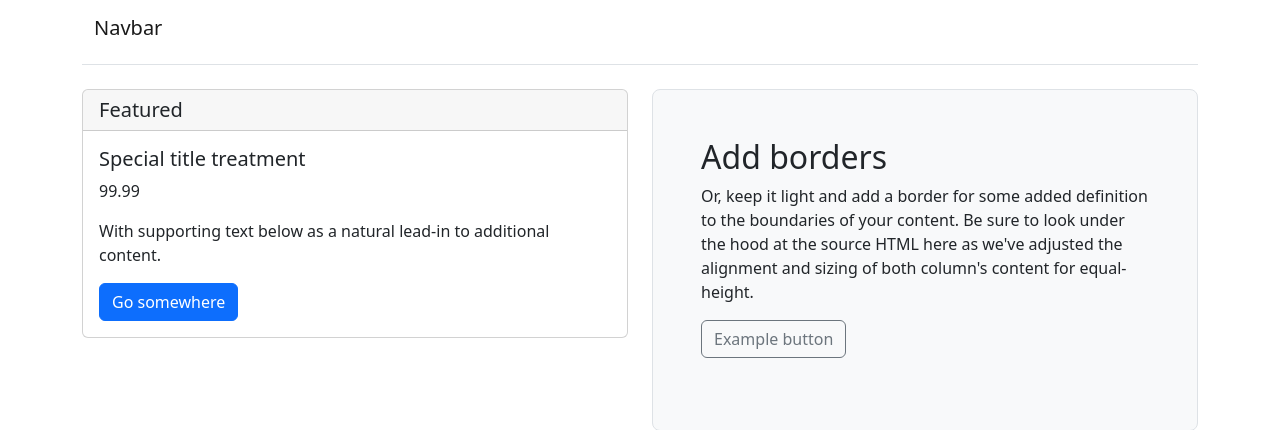
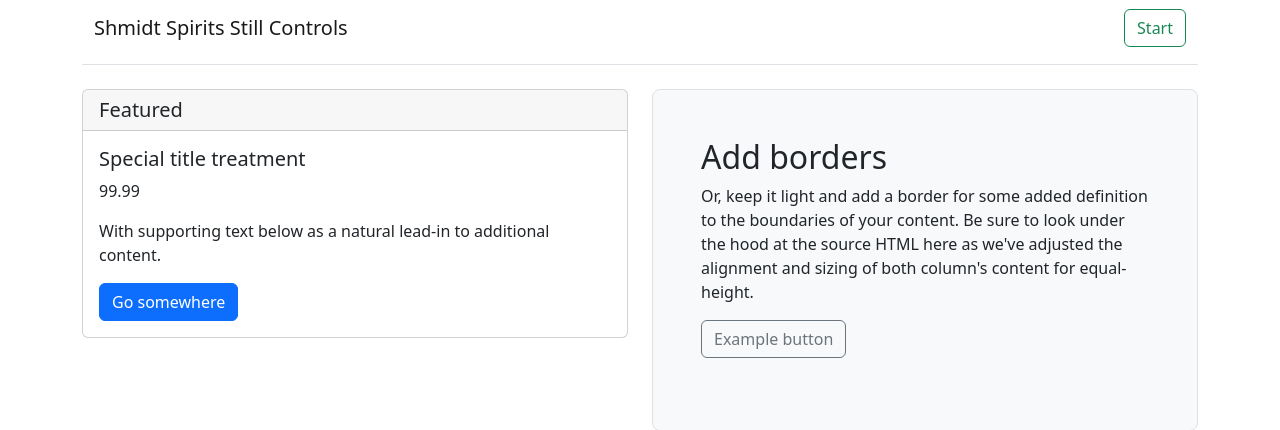
Before and after one commit to arthurshmidt/web-iot, a Flask app: page / in a window 1280 px wide. Shown: the top 430 px of the page. Run offline with Flask 2, Linux system fonts and the light colour scheme; some libraries are stand-ins or nearby versions.

Commit message:
edited start stop functionality

```diff
--- a/data/data.json
+++ b/data/data.json
@@ -1,3 +1,3 @@
 {
-    "value": 9
+    "value": 11
 }
--- /dev/null
+++ b/static/js/front_end_interaction.js
@@ -0,0 +1,11 @@
+$('#startstop').click(function() {
+    if($("#startstop").hasClass("btn-outline-success")) {
+        $("#startstop").text("Stop");
+        $("#startstop").addClass("btn-outline-danger");
+        $("#startstop").removeClass("btn-outline-success");
+    } else if($("#startstop").hasClass("btn-outline-danger")) {
+        $("#startstop").text("Start");
+        $("#startstop").addClass("btn-outline-success");
+        $("#startstop").removeClass("btn-outline-danger");
+    };
+});
--- a/templates/index.html
+++ b/templates/index.html
@@ -12,7 +12,8 @@
         <!-- Navagation Bar -->
         <nav class="navbar pb-3 border-bottom">
           <div class="container-fluid">
-            <a class="navbar-brand" href="#">Navbar</a>
+            <a class="navbar-brand" href="#">Shmidt Spirits Still Controls</a>
+            <button id="startstop" class="btn btn-outline-success" type="button">Start</button>
           </div>
         </nav>
 
@@ -51,5 +52,6 @@
 <script src="https://cdn.jsdelivr.net/npm/bootstrap@5.2.2/dist/js/bootstrap.bundle.min.js" integrity="sha384-OERcA2EqjJCMA+/3y+gxIOqMEjwtxJY7qPCqsdltbNJuaOe923+mo//f6V8Qbsw3" crossorigin="anonymous"></script>
 
         <script src="{{ url_for('static', filename = 'js/data_communication.js') }}"></script>
+        <script src="{{ url_for('static', filename = 'js/front_end_interaction.js') }}"></script>
   </body>
 </html>
```
